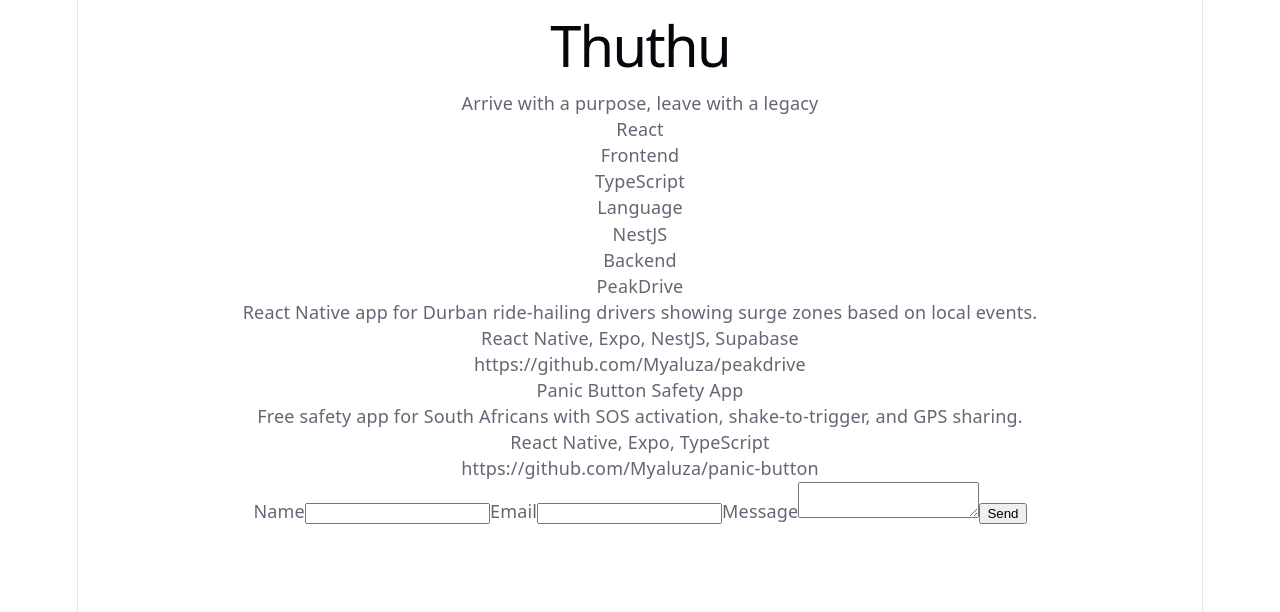
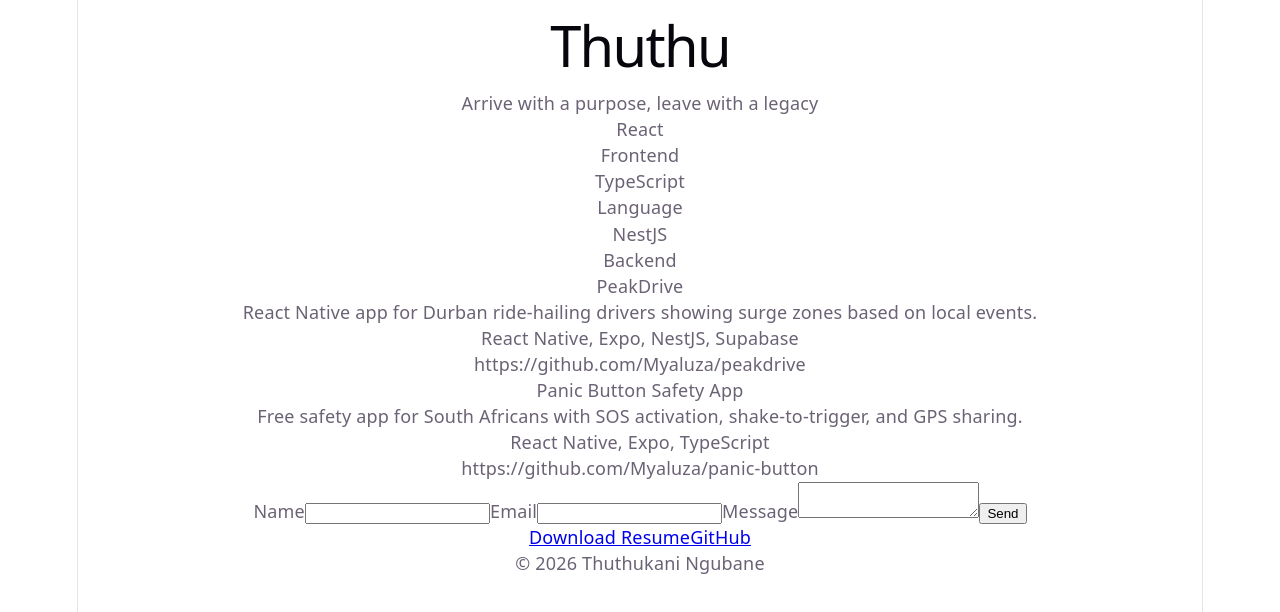
Before and after one commit to Myaluza/my-portfolio, a React (Vite) app: page / in a window 1280 px wide. Shown: the top 612 px of the page. Built offline with nearby package versions, Linux system fonts and the light colour scheme.

Commit message:
Add Footer component with resume download and GitHub link

```diff
--- a/src/App.tsx
+++ b/src/App.tsx
@@ -2,6 +2,7 @@
 import Skills from "./components/Skills"
 import Projects from "./components/Projects";
 import Contact from "./components/Contact";
+import Footer from "./components/Footer";
 
 function App() {
 
@@ -39,6 +40,7 @@
         projects={testProjects}
       />
       <Contact />
+      <Footer />
     </>
   )
 }
--- a/src/components/Footer.tsx
+++ b/src/components/Footer.tsx
@@ -0,0 +1,9 @@
+export default function Footer() {
+    return (
+        <div>
+            <a href="/Thuthukani_Ngubane_CV.pdf" download>Download Resume</a>
+            <a href="https://github.com/Myaluza" target="_blank" rel="noreferrer">GitHub</a>
+            <p>© 2026 Thuthukani Ngubane</p>
+        </div>
+    )
+}
```
Also changed, not shown: 1 other file (tests, documents, lock files or other folders).
